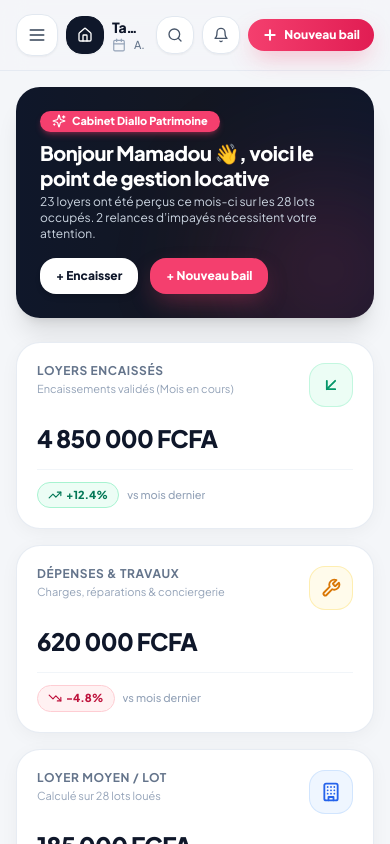
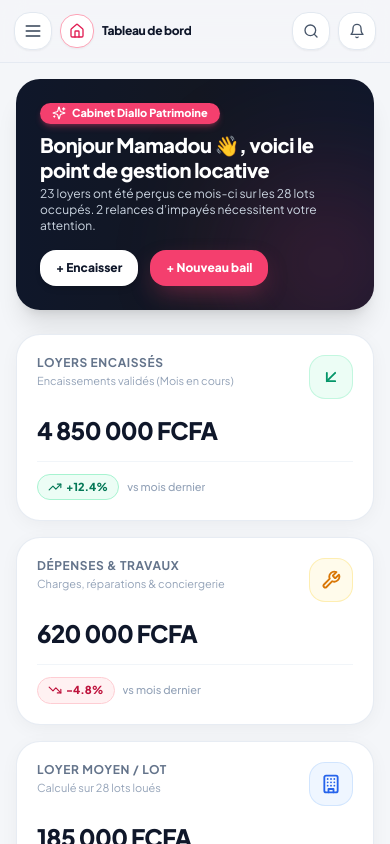
Before and after one commit to monroyoff/LOCAGESTION, a Next.js app: page / in a window 390 px wide. Shown: the top 844 px of the page. Built offline with nearby package versions, Linux system fonts and the light colour scheme.

Commit message:
fix(mobile): optimize mobile header layout and button styling to prevent title truncation

```diff
--- a/src/components/layout/Header.tsx
+++ b/src/components/layout/Header.tsx
@@ -202,12 +202,12 @@ export function Header({
 
   return (
     <>
-      <header className="sticky top-0 z-30 bg-[#F4F6F9]/90 backdrop-blur-md px-4 sm:px-8 py-3.5 sm:py-4 border-b border-slate-200/80 flex items-center justify-between gap-3 sm:gap-4">
+      <header className="sticky top-0 z-30 bg-[#F4F6F9]/90 backdrop-blur-md px-3.5 sm:px-8 py-3 sm:py-4 border-b border-slate-200/80 flex items-center justify-between gap-2.5 sm:gap-4">
         {/* Left: Mobile Menu & Accueil & Space Badge / Title */}
-        <div className="flex items-center gap-2 sm:gap-3 min-w-0">
+        <div className="flex items-center gap-2 sm:gap-3 min-w-0 flex-1">
           <button
             onClick={onToggleSidebar}
-            className="lg:hidden p-2.5 rounded-2xl bg-white border border-slate-200 text-slate-700 hover:text-slate-900 shadow-sm transition-colors cursor-pointer shrink-0"
+            className="lg:hidden p-2 sm:p-2.5 rounded-2xl bg-white border border-slate-200 text-slate-700 hover:text-slate-900 shadow-sm transition-colors cursor-pointer shrink-0"
             aria-label="Ouvrir le menu"
             title="Menu principal"
           >
@@ -218,20 +218,20 @@ export function Header({
           <button
             type="button"
             onClick={() => router.push(isLandlord ? '/' : '/portal')}
-            className={`p-2.5 rounded-2xl border shadow-sm transition-all cursor-pointer shrink-0 flex items-center justify-center ${
+            className={`p-2 sm:p-2.5 rounded-2xl border shadow-sm transition-all cursor-pointer shrink-0 flex items-center justify-center ${
               (isLandlord && pathname === '/') || (isTenant && pathname === '/portal')
-                ? 'bg-slate-900 text-white border-slate-900 shadow-md'
+                ? 'bg-white border-brand-300 text-brand-600 shadow-xs'
                 : 'bg-white border-slate-200 text-slate-700 hover:text-brand-600 hover:border-brand-300'
             }`}
             aria-label="Accueil"
             title="Retourner à l'accueil"
           >
-            <Home className="w-4 h-4" />
+            <Home className="w-4 h-4 sm:w-5 sm:h-5" />
           </button>
 
-          <div className="min-w-0">
+          <div className="min-w-0 flex-1">
             <div className="flex items-center gap-2 min-w-0">
-              <h1 className="text-sm sm:text-2xl font-black text-slate-900 tracking-tight truncate">
+              <h1 className="text-xs sm:text-base md:text-xl lg:text-2xl font-black text-slate-900 tracking-tight truncate">
                 {isLandlord ? 'Tableau de bord' : 'Mon Espace Locataire'}
               </h1>
               <span
@@ -246,7 +246,7 @@ export function Header({
               </span>
             </div>
 
-            <div className="flex items-center gap-2 text-[11px] sm:text-xs text-slate-500 font-medium">
+            <div className="hidden sm:flex items-center gap-2 text-xs text-slate-500 font-medium">
               <Calendar className="w-3.5 h-3.5 text-slate-400 shrink-0" />
               <span className="truncate">Aujourd’hui : {todayFormatted}</span>
             </div>
@@ -498,7 +498,7 @@ export function Header({
               <button
                 type="button"
                 onClick={() => router.push('/leases/new')}
-                className="inline-flex items-center gap-1.5 px-3.5 sm:px-4 py-2 sm:py-2.5 rounded-2xl bg-gradient-to-r from-brand-500 to-brand-600 hover:from-brand-600 hover:to-brand-700 text-white text-xs font-extrabold shadow-pink-glow active:scale-95 transition-all cursor-pointer shrink-0"
+                className="hidden sm:inline-flex items-center gap-1.5 px-3.5 sm:px-4 py-2 sm:py-2.5 rounded-2xl bg-gradient-to-r from-brand-500 to-brand-600 hover:from-brand-600 hover:to-brand-700 text-white text-xs font-extrabold shadow-pink-glow active:scale-95 transition-all cursor-pointer shrink-0"
               >
                 <Plus className="w-4 h-4 stroke-[3]" />
                 <span>Nouveau bail</span>
@@ -520,7 +520,7 @@ export function Header({
                     router.push('/portal?action=declare_payment');
                   }
                 }}
-                className="inline-flex items-center gap-1.5 sm:gap-2 px-3 sm:px-4 py-2 sm:py-2.5 rounded-2xl bg-emerald-600 hover:bg-emerald-700 text-white text-xs font-black shadow-md shadow-emerald-600/25 active:scale-95 transition-all cursor-pointer shrink-0"
+                className="hidden sm:inline-flex items-center gap-1.5 sm:gap-2 px-3 sm:px-4 py-2 sm:py-2.5 rounded-2xl bg-emerald-600 hover:bg-emerald-700 text-white text-xs font-black shadow-md shadow-emerald-600/25 active:scale-95 transition-all cursor-pointer shrink-0"
               >
                 <Smartphone className="w-4 h-4" />
                 <span>
```
